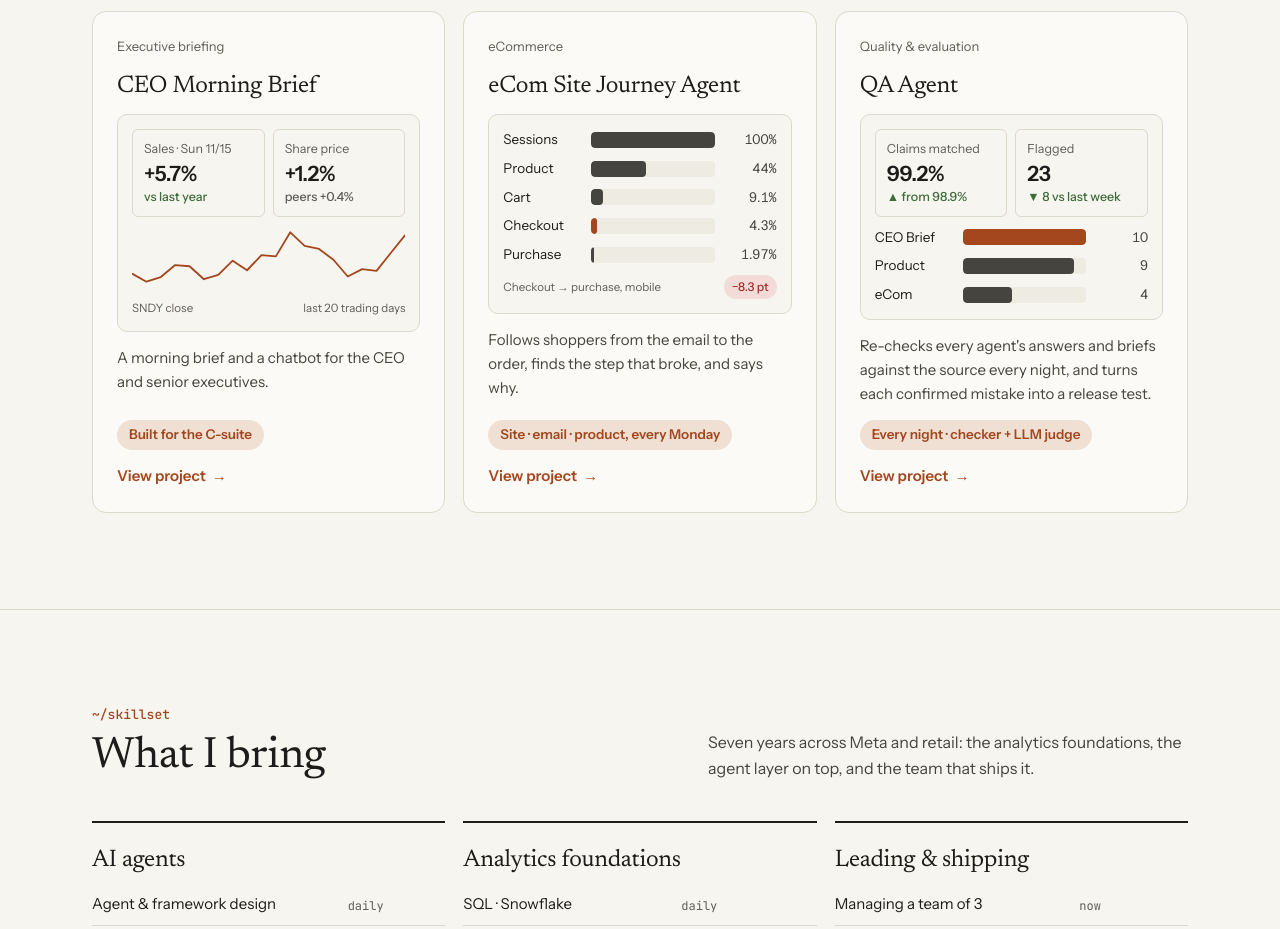
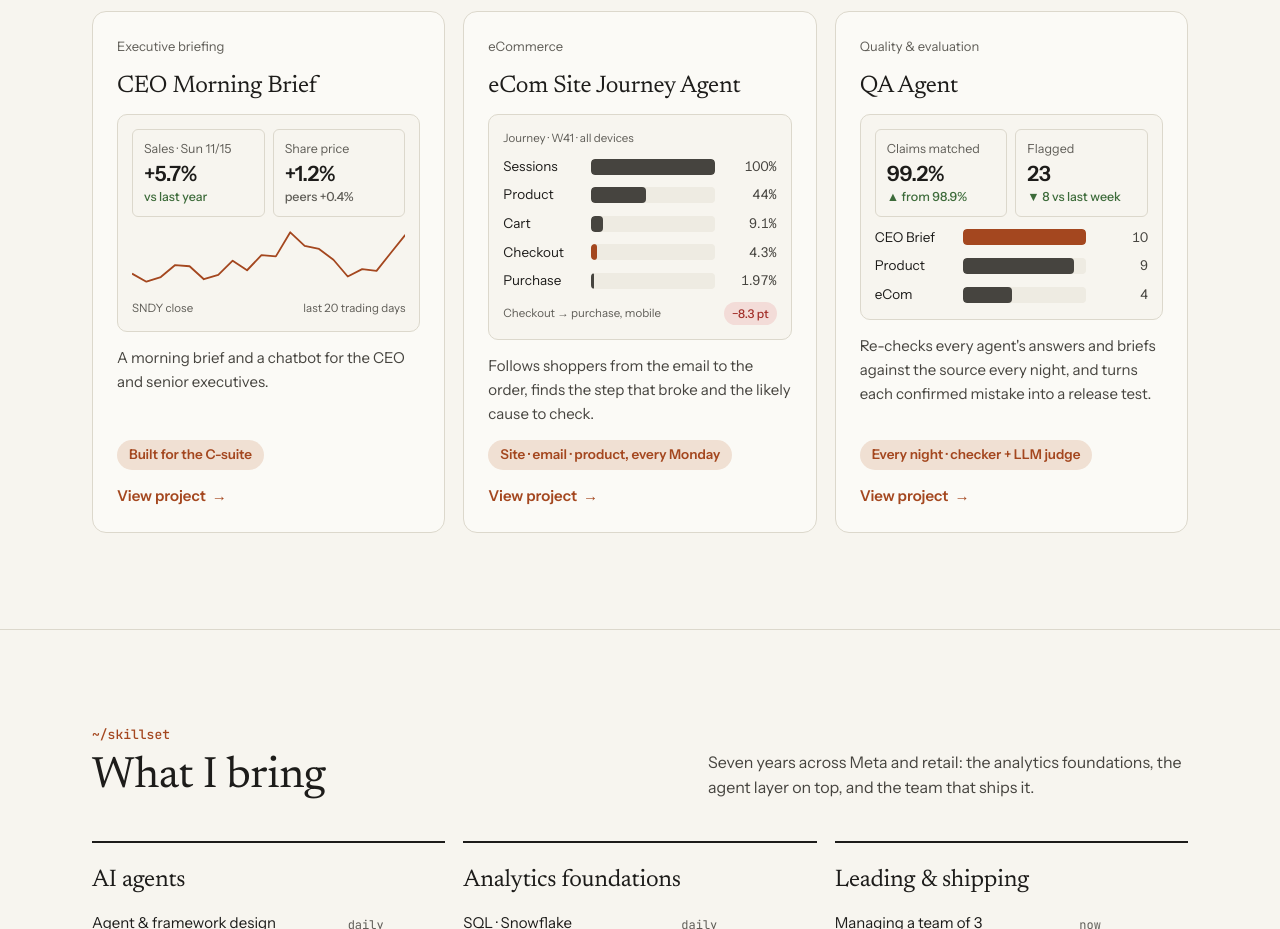
Before and after one commit to Freyali22/Freyali22.github.io, a plain HTML site: page index.html in a window 1280 px wide. Shown: the part 1400-2329 px from the top of the page. Drawn offline with Linux system fonts and the light colour scheme.

Commit message:
Homepage eCom card: label the funnel's view, soften "says why"
Co-Authored-By: Claude Opus 5.5 <noreply@anthropic.com>

```diff
--- a/assets/css/site.css
+++ b/assets/css/site.css
@@ -168,6 +168,7 @@ table.t{width:100%;border-collapse:collapse;font-size:14px}
 .thumb .spark{display:block;width:100%;height:64px;margin-top:8px}
 .thumb-note{display:flex;justify-content:space-between;align-items:center;gap:8px;margin-top:10px;font-size:11.5px;color:var(--muted)}
 .thumb-note .pill{margin:0}
+.thumb-src{font-size:11.5px;color:var(--muted);margin-bottom:8px}
 .ppa-split{display:grid;grid-template-columns:1.25fr 1fr;gap:14px;align-items:center;margin-top:10px}
 .chat-pop{display:flex;flex-direction:column;align-items:flex-end;gap:6px}
 .chat-pop .q{background:var(--ink);color:#f3f0e8;border-radius:12px 12px 3px 12px;padding:5px 11px;font-size:12.5px}
--- a/index.html
+++ b/index.html
@@ -131,6 +131,7 @@
         <div class="cat">eCommerce</div>
         <h3>eCom Site Journey Agent</h3>
         <div class="thumb" aria-hidden="true">
+          <div class="thumb-src">Journey · W41 · all devices</div>
           <div class="funnel tight">
             <div class="fstep"><span>Sessions</span><div class="bar"><i style="width:100%"></i></div><span>100%</span></div>
             <div class="fstep"><span>Product</span><div class="bar"><i style="width:44.2%"></i></div><span>44%</span></div>
@@ -140,7 +141,7 @@
           </div>
           <div class="thumb-note"><span>Checkout → purchase, mobile</span><span class="pill err">−8.3 pt</span></div>
         </div>
-        <p>Follows shoppers from the email to the order, finds the step that broke, and says why.</p>
+        <p>Follows shoppers from the email to the order, finds the step that broke and the likely cause to check.</p>
         <span class="metric">Site · email · product, every Monday</span>
         <span class="go">View project <span aria-hidden="true">→</span></span>
       </a>
```
